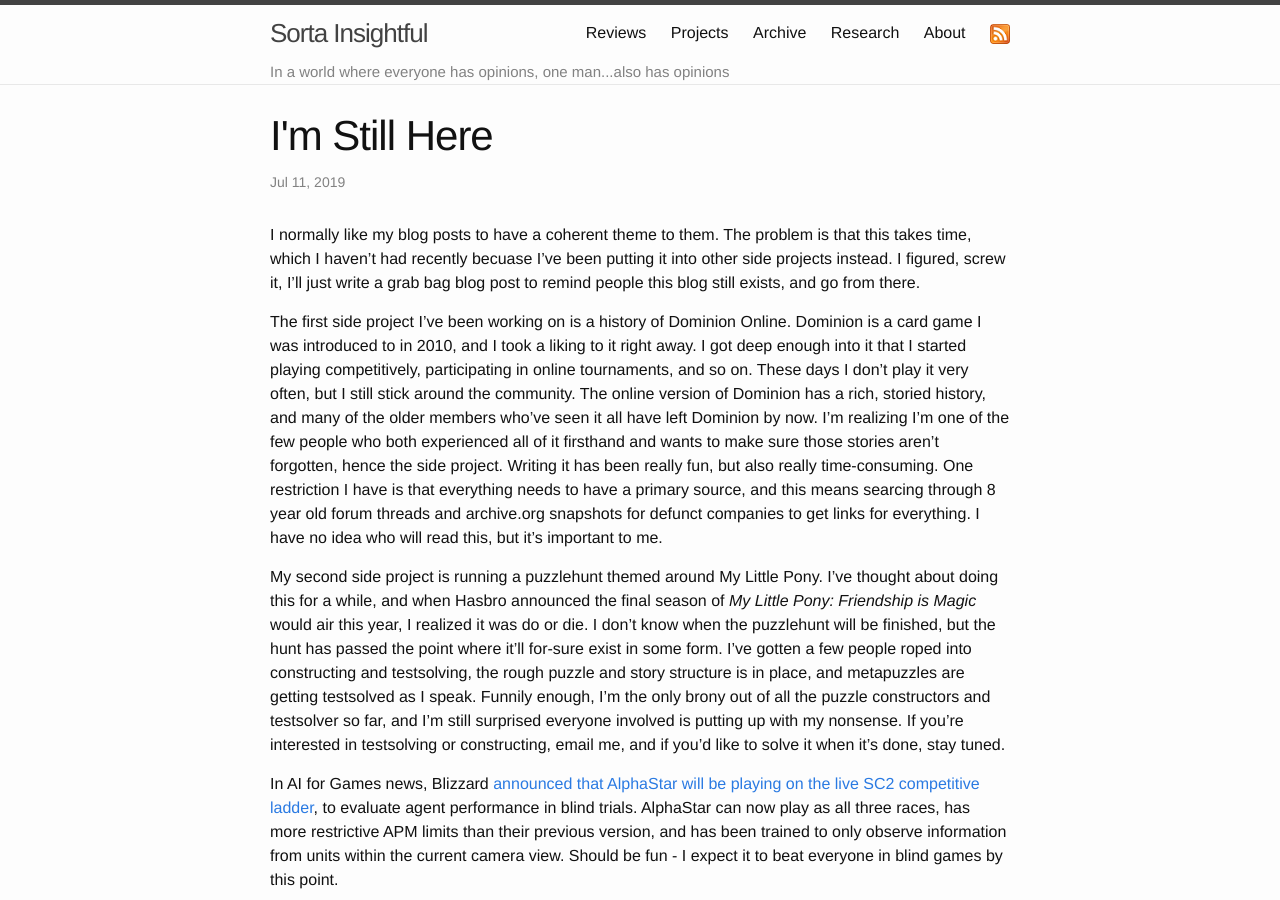
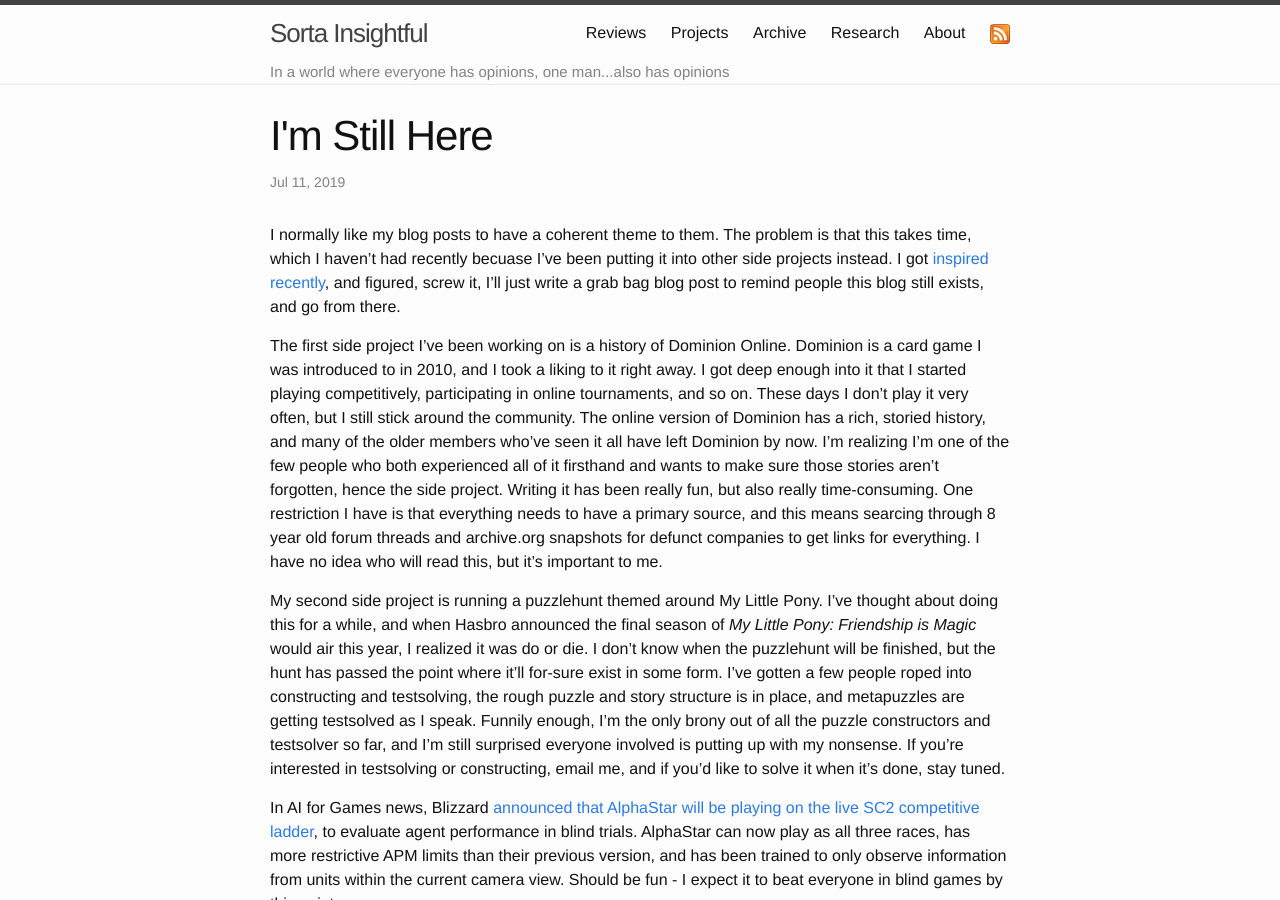
Before and after one commit to alexirpan/alexirpan.github.io, a Jekyll site: the page built from _posts/2019-07-11-still-here.markdown, in a window 1280 px wide and 900 px high. Built offline with Jekyll 4.4.1, drawn with Linux system fonts in a browser that asks for light colours; nearby versions of some CDN libraries.

Commit message:
Name change, time update, small edit.

```diff
--- a/_posts/2019-07-19-still-here.markdown
+++ b/_posts/2019-07-11-still-here.markdown
@@ -1,13 +1,14 @@
 ---
 layout: post
 title:  "I'm Still Here"
-date:   2019-07-11 21:04:00 -0700
+date:   2019-07-11 23:51:00 -0700
 ---
 
 I normally like my blog posts to have a coherent theme to them. The problem is
 that this takes time, which I haven't had recently becuase I've been putting it
-into other side projects instead. I figured, screw it, I'll just write a
-grab bag blog post to remind people this blog still exists, and go from there.
+into other side projects instead. I got [inspired recently](https://sivers.org/ego),
+and figured, screw it, I'll just write a grab bag blog post to remind people
+this blog still exists, and go from there.
 
 The first side project I've been working on is a history of Dominion Online.
 Dominion is a card game I was introduced to in 2010, and I took a liking to it
```
